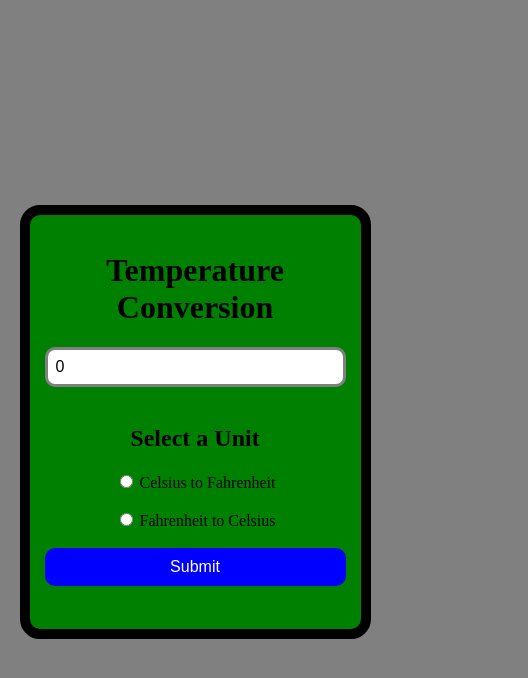
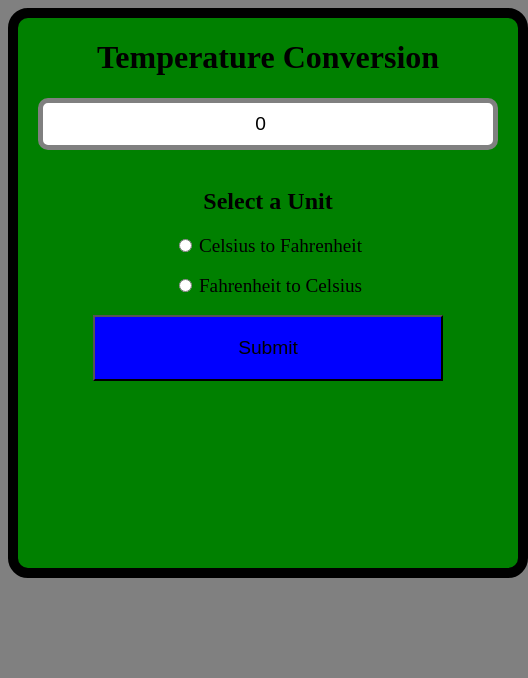
Before and after one commit to mastani26/Temperature-Conversion, a plain HTML site: page index.html in a window 390 px wide. Shown: the whole page, 528 px wide, since content can reach past the window. Drawn offline with Linux system fonts and the light colour scheme.

Commit message:
Update index.css

```diff
--- a/index.css
+++ b/index.css
@@ -1,78 +1,58 @@
-body {
+body{
     background-color: grey;
-    display: flex;
     justify-content: center;
     align-items: center;
-    height: 100vh;
-    margin: 0;
 }
-
-#container {
-    width: 400px;
-    padding: 20px;
+form{
+    margin: 0 auto;
+    width: 500px;
+    height: 550px;
     background-color: green;
     text-align: center;
     border: 10px solid black;
     border-radius: 20px;
-    box-sizing: border-box;
 }
+#i1{
+   padding: 10px 50px;
+   border-radius: 10px;
+   border: 5px solid gray;
+   text-align: center;
+   font-size: 1.5rem;
+}
+.l1{
+    font-size: 2rem;
+}
+#b1{
+    padding: 20px 45px;
+    background-color: blue;
+    font-size: 1.5rem;
 
-#i1 {
-    width: 100%;
-    padding: 10px;
-    font-size: 1.2rem;
-    border-radius: 10px;
-    border: 3px solid gray;
-    box-sizing: border-box;
 }
-
-.l1 {
-    font-size: 1.2rem;
-}
-
-#b1 {
-    width: 100%;
-    padding: 12px;
-    font-size: 1.2rem;
-    background-color: blue;
-    color: white;
-    border: none;
-    border-radius: 10px;
-    box-sizing: border-box;
-}
-
-#b1:hover {
+#b1:hover{
     cursor: pointer;
     background-color: aqua;
 }
-
-#answer {
-    font-size: 1.5rem;
+#answer{
+    font-size: 2rem;
     font-weight: bold;
-    margin-top: 10px;
 }
 
-@media (max-width: 768px) {
-    #container {
+@media (max-width: 600px) {
+    .container {
         width: 90%;
         padding: 15px;
     }
 
-    #i1 {
-        font-size: 1rem;
-        padding: 8px;
+    #i1, #b1 {
+        width: 70%;
+        font-size: 1.2rem;
     }
 
     .l1 {
-        font-size: 1rem;
-    }
-
-    #b1 {
-        font-size: 1rem;
-        padding: 10px;
+        font-size: 1.2rem;
     }
 
     #answer {
-        font-size: 1.2rem;
+        font-size: 1.5rem;
     }
 }
```
